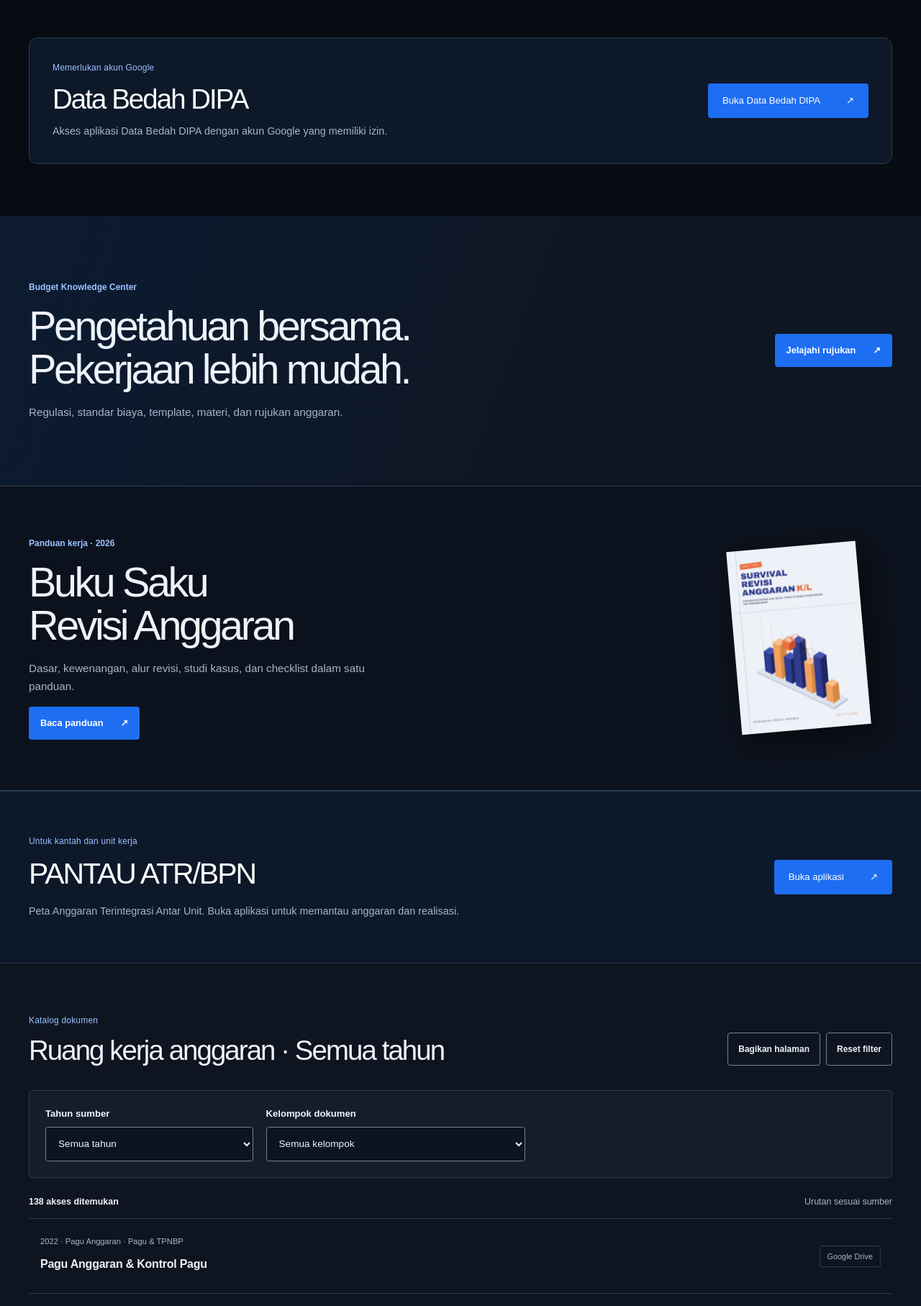
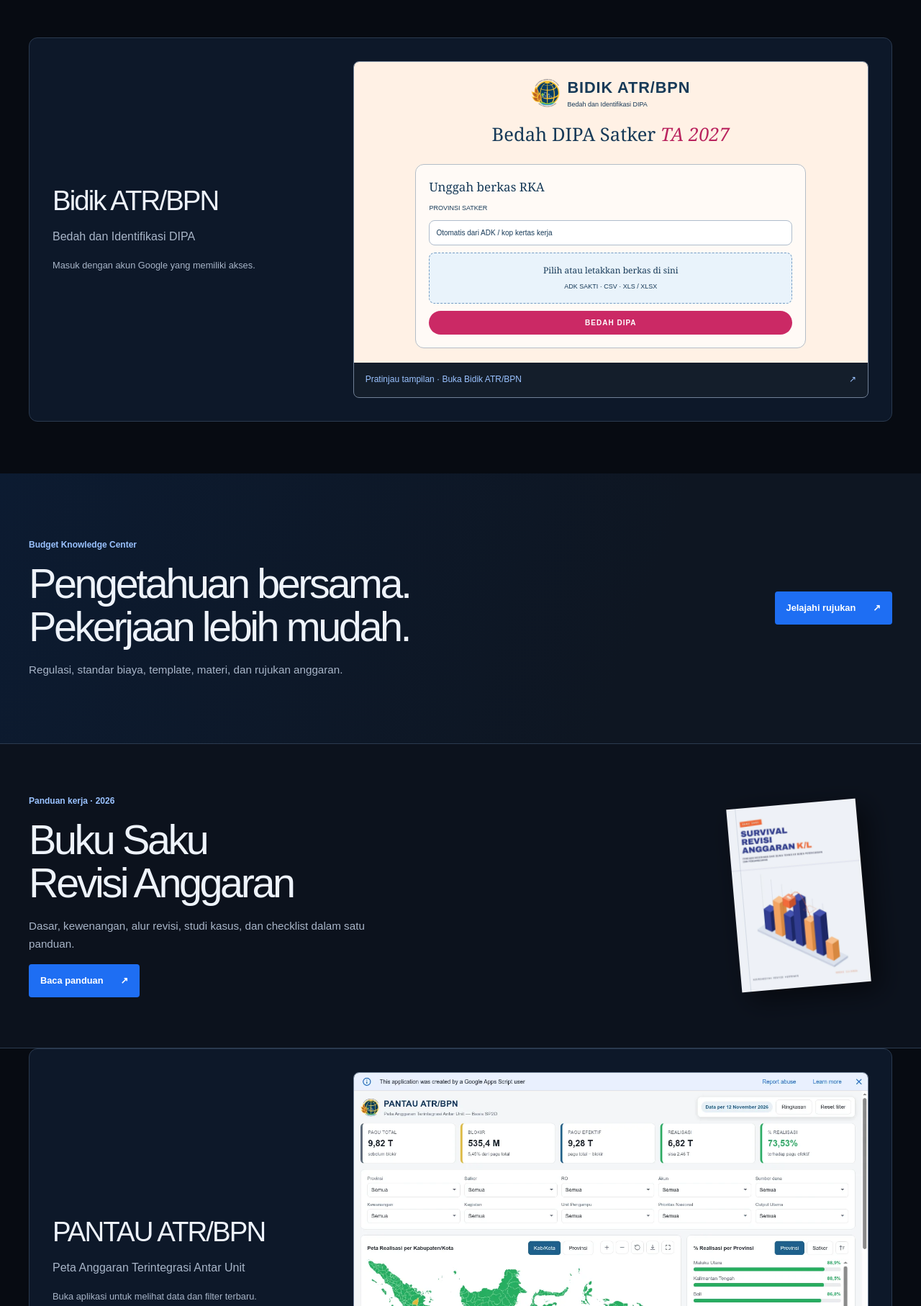
Before and after one commit to programdanpenganggaran-cmd/SIPERI, a plain HTML site: page index.html in a window 1280 px wide. Shown: the part 1512-3327 px from the top of the page at 72% size. Drawn offline with Linux system fonts and the light colour scheme.

Commit message:
Add clickable Bidik and PANTAU homepage previews

```diff
--- a/index.html
+++ b/index.html
@@ -13,7 +13,7 @@
   <meta property="og:url" content="https://siperi.id/">
   <title>SiPERI ATR/BPN | Penyusunan, Revisi, dan Realisasi Anggaran</title>
   <script type="application/ld+json">{"@context":"https://schema.org","@type":"WebSite","name":"SiPERI ATR/BPN","alternateName":"Sistem Informasi Penyusunan, Revisi, dan Realisasi Anggaran","url":"https://siperi.id/","inLanguage":"id"}</script>
-  <link rel="stylesheet" href="styles.css?v=20261116-motion2">
+  <link rel="stylesheet" href="styles.css?v=20261116-previews">
   <script src="app.js?v=20261116" defer></script>
   <script src="portal-motion.js?v=20261116-motion2" defer></script>
   <script src="buku-saku.js?v=20261109-bot2" defer></script>
@@ -66,7 +66,17 @@
       <a href="#pok"><span class="service-label">Pelaksanaan</span><h2>POK<br>SEKJEN</h2><p>Petunjuk Operasional Kegiatan menurut unit kerja Sekretariat Jenderal.</p><span class="service-art art-folders" aria-hidden="true"><span class="art-base"></span><i></i><i></i><i></i></span><span class="service-open">Lihat dokumen POK <span aria-hidden="true">↗</span></span></a>
       <a href="#realisasi"><span class="service-label">Pelaporan</span><h2>Realisasi<br>Anggaran</h2><p>Dokumen bulanan dan arsip realisasi tahun sebelumnya.</p><span class="service-art art-report" aria-hidden="true"><span class="art-base"></span><i></i><i></i><i></i><b></b></span><span class="service-open">Telusuri realisasi <span aria-hidden="true">↗</span></span></a>
     </section>
-    <section id="dipa-shortcut" class="monitoring-shortcut dipa-shortcut" aria-labelledby="dipa-title" data-reveal><div><p class="eyebrow">Memerlukan akun Google</p><h2 id="dipa-title">Data Bedah DIPA</h2><p>Akses aplikasi Data Bedah DIPA dengan akun Google yang memiliki izin.</p></div><a href="https://script.google.com/macros/s/AKfycbw4dh3iqWKy_ld4yWdGWhA4vHYOmqsLrGZPt1dTU9DmJj9hQcdYYTs3hyPweLWEzVSKmA/exec">Buka Data Bedah DIPA <span aria-hidden="true">↗</span></a></section>
+    <section id="dipa-shortcut" class="app-showcase dipa-shortcut" aria-labelledby="dipa-title" data-reveal>
+      <div class="app-showcase-copy"><h2 id="dipa-title">Bidik ATR/BPN</h2><p>Bedah dan Identifikasi DIPA</p><p class="app-access-note">Masuk dengan akun Google yang memiliki akses.</p></div>
+      <a class="app-preview" href="https://script.google.com/macros/s/AKfycbw_xb4JSWwhl--TwrRItLuWvHPLDeTDuM2DORX93IiLHONuSgl6_FNGaYiVu_v-zwO3OQ/exec" aria-label="Buka aplikasi Bidik ATR/BPN">
+        <span class="bidik-screen" aria-hidden="true">
+          <span class="bidik-brand"><img src="atr-bpn.png" alt="" width="40" height="40"><span><strong>BIDIK ATR/BPN</strong><small>Bedah dan Identifikasi DIPA</small></span></span>
+          <span class="bidik-screen-title">Bedah DIPA Satker <em>TA 2027</em></span>
+          <span class="bidik-upload"><strong>Unggah berkas RKA</strong><small>PROVINSI SATKER</small><span class="bidik-select">Otomatis dari ADK / kop kertas kerja</span><span class="bidik-drop">Pilih atau letakkan berkas di sini<small>ADK SAKTI · CSV · XLS / XLSX</small></span><span class="bidik-action">BEDAH DIPA</span></span>
+        </span>
+        <span class="app-preview-caption"><span>Pratinjau tampilan · Buka Bidik ATR/BPN</span><span aria-hidden="true">↗</span></span>
+      </a>
+    </section>
     <section id="knowledge-center" class="knowledge-center" hidden aria-labelledby="knowledge-title">
       <div class="knowledge-heading"><div><p class="eyebrow">Budget Knowledge Center</p><h2 id="knowledge-title">Temukan rujukan sebelum mulai bekerja.</h2><p>Pilih topik atau cari judul pada katalog di bawah. Dokumen tetap dibuka dari sumbernya.</p></div><a href="#buku-saku">Baca Buku Saku Revisi</a></div>
       <nav class="knowledge-topics" aria-label="Topik pusat pengetahuan">
@@ -93,7 +103,13 @@
       </div>
     </section>
     <a id="book-shortcut" class="book-shortcut" href="#buku-saku" data-reveal><span><small>Panduan kerja · 2026</small><strong>Buku Saku<br>Revisi Anggaran</strong><span>Dasar, kewenangan, alur revisi, studi kasus, dan checklist dalam satu panduan.</span><span class="book-shortcut-action">Baca panduan <span aria-hidden="true">↗</span></span></span><img class="book-preview" src="book-cover.webp" width="776" height="1100" loading="lazy" alt="Sampul Buku Saku Revisi Anggaran"></a>
-    <section id="monitoring-shortcut" class="monitoring-shortcut" data-reveal><div><p class="eyebrow">Untuk kantah dan unit kerja</p><h2>PANTAU ATR/BPN</h2><p>Peta Anggaran Terintegrasi Antar Unit. Buka aplikasi untuk memantau anggaran dan realisasi.</p></div><a href="https://script.google.com/macros/s/AKfycbw67r8qagn2VoEDXt9mXUvNV7gotQjPf9GcFMiVT2XFrWuTU4eGTQ4xqb6TgK4Qf_DR/exec">Buka aplikasi <span aria-hidden="true">↗</span></a></section>
+    <section id="monitoring-shortcut" class="app-showcase" aria-labelledby="pantau-title" data-reveal>
+      <div class="app-showcase-copy"><h2 id="pantau-title">PANTAU ATR/BPN</h2><p>Peta Anggaran Terintegrasi Antar Unit</p><p class="app-access-note">Buka aplikasi untuk melihat data dan filter terbaru.</p></div>
+      <a class="app-preview" href="https://script.google.com/macros/s/AKfycbw67r8qagn2VoEDXt9mXUvNV7gotQjPf9GcFMiVT2XFrWuTU4eGTQ4xqb6TgK4Qf_DR/exec" aria-label="Buka aplikasi PANTAU ATR/BPN">
+        <img class="pantau-preview-image" src="pantau-preview.webp" width="1280" height="850" loading="lazy" alt="Pratinjau halaman awal PANTAU ATR/BPN, menampilkan ringkasan anggaran, filter, dan peta Indonesia.">
+        <span class="app-preview-caption"><span>Tangkapan 16 November 2026 · Buka PANTAU</span><span aria-hidden="true">↗</span></span>
+      </a>
+    </section>
     <section id="page-note" class="page-note" hidden aria-label="Informasi layanan"></section>
     <section id="katalog" class="catalog" aria-labelledby="catalog-title" tabindex="-1">
       <div class="section-heading"><div><p class="eyebrow">Katalog dokumen</p><h2 id="catalog-title">Pagu Anggaran · 2026</h2></div><div class="catalog-actions"><button id="share" class="secondary" type="button">Bagikan halaman</button><button id="reset" class="secondary" type="button">Reset filter</button></div></div>
--- a/styles.css
+++ b/styles.css
@@ -397,6 +397,38 @@ footer :focus-visible { outline-color: #fff; }
 .intro h1, .home-services h2 { overflow-wrap: anywhere; }
 .book-shortcut > span:first-child { min-width: 0; max-width: 100%; }
 .book-shortcut strong { overflow-wrap: anywhere; }
+.app-showcase { display: grid; grid-template-columns: minmax(0,.7fr) minmax(0,1.3fr); align-items: center; gap: 32px; max-width: var(--container); margin: 0 auto 72px; padding: 32px; background: #0d1829; border: 1px solid var(--line); border-radius: 12px; }
+.app-showcase.dipa-shortcut { margin-top: -45px; }
+.app-showcase h2 { margin-bottom: 16px; font-size: clamp(1.8rem,3vw,2.6rem); overflow-wrap: anywhere; }
+.app-showcase-copy p { color: var(--muted); line-height: 1.65; font-size: 1rem; }
+.app-showcase-copy .app-access-note { font-size: .8rem; margin-bottom: 0; }
+.app-showcase > .app-preview { display: block; min-width: 0; padding: 0; color: var(--text); text-decoration: none; border: 1px solid var(--control-border); border-radius: 8px; overflow: hidden; background: var(--raised); }
+.app-preview:hover { border-color: var(--link); }
+.app-preview-caption { display: flex; justify-content: space-between; align-items: center; gap: 12px; padding: 13px 16px; min-height: 48px; color: var(--link); font-size: .75rem; line-height: 1.6; }
+.app-preview:hover .app-preview-caption { background: var(--hover); }
+.pantau-preview-image { display: block; width: 100%; height: auto; }
+.bidik-screen { display: block; padding: 20px 12%; background: #fff1e5; color: #173a58; font-family: Georgia,serif; }
+.bidik-brand { display: flex; justify-content: center; align-items: center; gap: 10px; font-family: Arial,sans-serif; }
+.bidik-brand strong { display: block; font-size: clamp(12px,1.7vw,22px); letter-spacing: .04em; }
+.bidik-brand small { display: block; font-size: 9px; }
+.bidik-screen-title { display: block; text-align: center; font-size: clamp(15px,2vw,27px); margin: 16px -10% 22px; }
+.bidik-screen-title em { color: #b9235e; white-space: nowrap; }
+.bidik-upload { display: grid; gap: 10px; padding: 18px; background: #fffaf6; border: 1px solid #b4bdc7; border-radius: 12px; }
+.bidik-upload > strong { font-size: 17px; font-weight: 400; }
+.bidik-upload small { display: block; font: 9px/1.5 Arial,sans-serif; }
+.bidik-select { padding: 9px; border: 1px solid #aebccc; border-radius: 8px; font: 10px/1.5 Arial,sans-serif; background: #fff; }
+.bidik-drop { padding: 15px 5px; border: 1px dashed #739cc4; background: #e9f3fb; border-radius: 8px; text-align: center; font-size: 12px; }
+.bidik-drop small { margin-top: 7px; }
+.bidik-action { display: block; padding: 9px; text-align: center; border-radius: 20px; background: #cb2965; color: #fff; font: 700 10px/1.5 Arial,sans-serif; letter-spacing: .1em; }
+@media(max-width:1256px) { .app-showcase { margin-inline: 28px; } }
+@media(max-width:850px) { .app-showcase { grid-template-columns: 1fr; } }
+@media(max-width:700px) {
+  .app-showcase { margin: 0 20px 44px; padding: 20px; gap: 24px; }
+  .app-showcase.dipa-shortcut { margin-top: -15px; }
+  .bidik-screen { padding: 18px 7%; }
+  .bidik-upload { padding: 12px; }
+  .bidik-brand img { width: 30px; height: 30px; }
+}
 .brand { min-height: 44px; gap: 8px; }
 .brand img { width: 32px; height: 32px; flex-basis: 32px; }
 .brand-copy { font-size: 1.3rem; }
```
Also changed, not shown: pantau-preview.webp (added), 4 other files.
